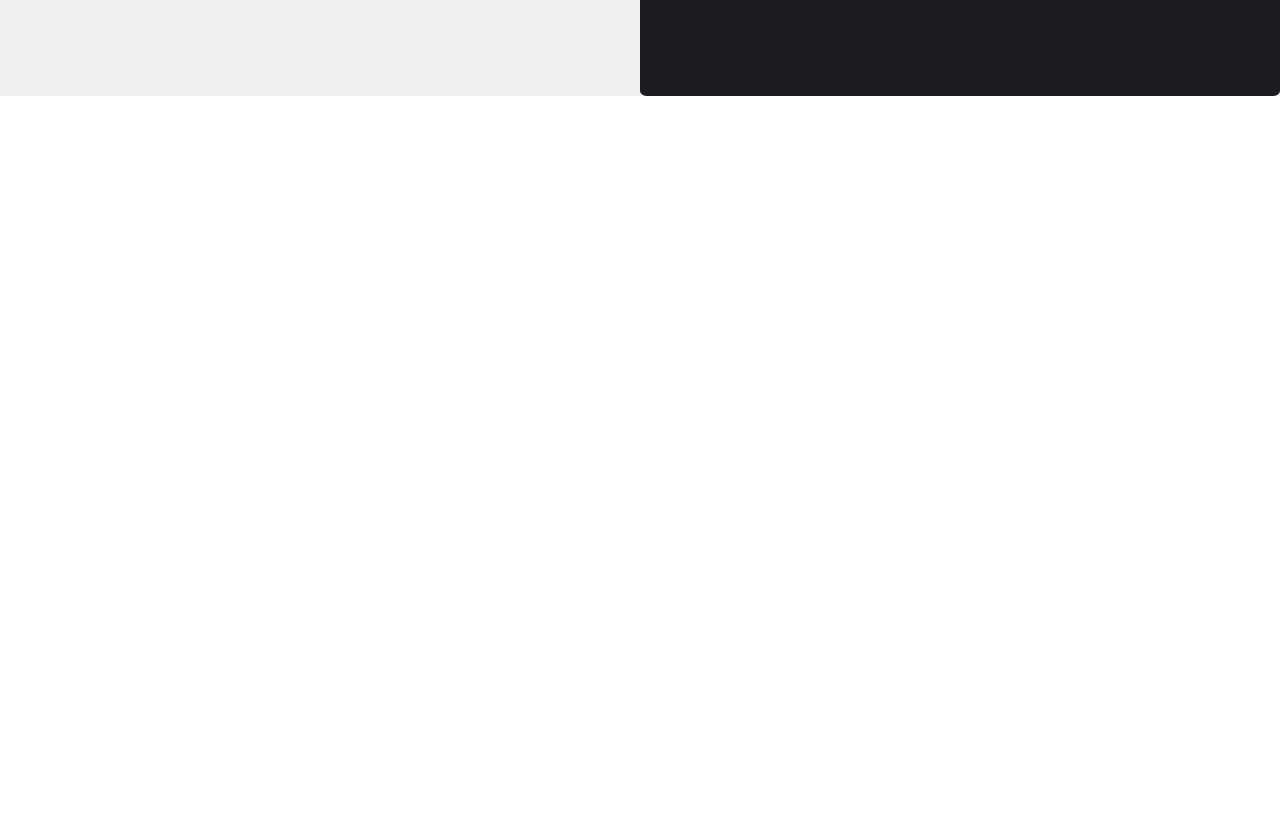
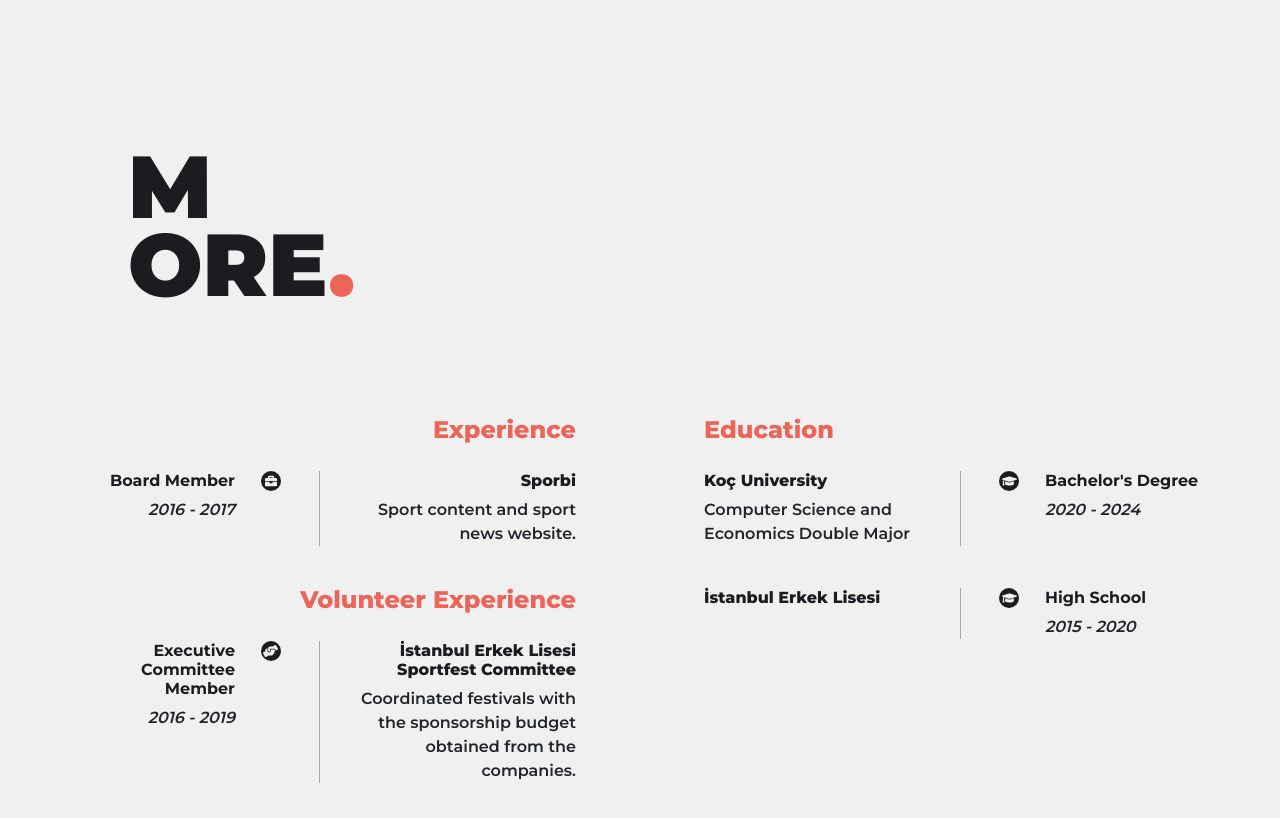
Before and after one commit to bora-bayraktar/portfolio, a React (Create React App) app: page / in a window 1280 px wide. Shown: the part 1664-2482 px from the top of the page. Before the commit the page ends 1760 px from the top, so only its background shows below. Built offline with nearby package versions, Linux system fonts and the light colour scheme.

Commit message:
Finish more page

```diff
--- a/src/App.js
+++ b/src/App.js
@@ -2,6 +2,7 @@ import React, { Component } from "react";
 import Header from "./components/Header";
 import About from "./components/About";
 import Frame from "./components/Frame";
+import More from "./components/More";
 
 class App extends Component {
     render() {
@@ -10,6 +11,7 @@ class App extends Component {
                 <Frame />
                 <Header />
                 <About />
+                <More />
             </div>
         );
     }
--- /dev/null
+++ b/src/components/Education.js
@@ -0,0 +1,42 @@
+import React, { Component } from "react";
+import { FontAwesomeIcon } from "@fortawesome/react-fontawesome";
+import { faGraduationCap } from "@fortawesome/free-solid-svg-icons";
+
+class Education extends Component {
+    render() {
+        return (
+            <div className="info-class education">
+                <h4>Education</h4>
+                <div className="info-class-container">
+                    <div className="info-content">
+                        <h6>Koç University</h6>
+                        <p>Computer Science and Economics Double Major</p>
+                    </div>
+                    <div className="vl"></div>
+                    <div className="info-icon">
+                        <FontAwesomeIcon icon={faGraduationCap} />
+                    </div>
+                    <div className="info-kind">
+                        <h6>Bachelor's Degree</h6>
+                        <p>2020 - 2024</p>
+                    </div>
+                </div>
+                <div className="info-class-container">
+                    <div className="info-content">
+                        <h6>İstanbul Erkek Lisesi</h6>
+                    </div>
+                    <div className="vl"></div>
+                    <div className="info-icon">
+                        <FontAwesomeIcon icon={faGraduationCap} />
+                    </div>
+                    <div className="info-kind">
+                        <h6>High School</h6>
+                        <p>2015 - 2020</p>
+                    </div>
+                </div>
+            </div>
+        );
+    }
+}
+
+export default Education;
--- /dev/null
+++ b/src/components/Experience.js
@@ -0,0 +1,47 @@
+import React, { Component } from "react";
+import { FontAwesomeIcon } from "@fortawesome/react-fontawesome";
+import { faBriefcase, faHandsHelping } from "@fortawesome/free-solid-svg-icons";
+
+class Experience extends Component {
+    render() {
+        return (
+            <div className="info-class experience">
+                <h4>Experience</h4>
+                <div className="info-class-container">
+                    <div className="info-kind">
+                        <h6>Board Member</h6>
+                        <p>2016 - 2017</p>
+                    </div>
+                    <div className="info-icon">
+                        <FontAwesomeIcon icon={faBriefcase} />
+                    </div>
+                    <div className="vl"></div>
+                    <div className="info-content">
+                        <h6>Sporbi</h6>
+                        <p>Sport content and sport news website.</p>
+                    </div>
+                </div>
+                <h4>Volunteer Experience</h4>
+                <div className="info-class-container">
+                    <div className="info-kind">
+                        <h6>Executive Committee Member</h6>
+                        <p>2016 - 2019</p>
+                    </div>
+                    <div className="info-icon">
+                        <FontAwesomeIcon icon={faHandsHelping} />
+                    </div>
+                    <div className="vl"></div>
+                    <div className="info-content">
+                        <h6>İstanbul Erkek Lisesi Sportfest Committee</h6>
+                        <p>
+                            Coordinated festivals with the sponsorship budget
+                            obtained from the companies.
+                        </p>
+                    </div>
+                </div>
+            </div>
+        );
+    }
+}
+
+export default Experience;
--- /dev/null
+++ b/src/components/More.js
@@ -0,0 +1,24 @@
+import React, { Component } from "react";
+import Education from "./Education";
+import Experience from "./Experience";
+
+class More extends Component {
+    render() {
+        return (
+            <div className="more">
+                <div className="more-header">
+                    <h1>M</h1>
+                    <h1>
+                        ORE<span style={{ color: "rgb(237, 100, 89)" }}>.</span>
+                    </h1>
+                </div>
+                <div className="experience-education">
+                    <Experience />
+                    <Education />
+                </div>
+            </div>
+        );
+    }
+}
+
+export default More;
--- a/src/css/index.css
+++ b/src/css/index.css
@@ -172,7 +172,7 @@ body {
 
 .about-header {
     position: absolute;
-    top: 15vh;
+    top: 7vh;
     left: 10vw;
 }
 
@@ -185,7 +185,7 @@ body {
 
 .introduction {
     left: 10vw;
-    top: 50vh;
+    top: 37vh;
     position: absolute;
     width: 30vw;
 }
@@ -199,7 +199,7 @@ body {
     margin-top: 4vh;
     font: 1.2vmax "Montserrat";
     color: rgb(125, 125, 125);
-    font-weight: 600;
+    font-weight: 500;
     line-height: 2.9vh;
 }
 
@@ -212,7 +212,7 @@ body {
     width: 25vmin;
     position: absolute;
     right: 15vw;
-    top: 15vh;
+    top: 7vh;
     transition: 0.2s ease-in-out;
     border: 5px solid var(--favcolor);
     border-radius: 50%;
@@ -229,7 +229,7 @@ body {
     border-radius: 1%;
     position: absolute;
     right: 0;
-    top: 50vh;
+    top: 37vh;
 
     display: grid;
     grid-template-columns: repeat(2, 1fr);
@@ -239,13 +239,13 @@ body {
 
 .skills div h3 {
     font: 1.1em "Montserrat";
-    color: var(--favcolor);
+    color: rgb(240, 240, 240);
     line-height: 4vh;
 }
 
 .skills div p {
-    font: 0.9em "Montserrat";
-    color: rgb(240, 240, 240);
+    font: 0.95em "Montserrat";
+    color: rgb(90, 90, 90);
 }
 
 .programming,
@@ -309,18 +309,18 @@ body {
 
 @media screen and (max-width: 605px) {
     .about-header {
-        top: 10vh;
+        top: 6vh;
     }
 
     .about img {
         position: absolute;
         right: 15vw;
-        top: 10vh;
+        top: 6vh;
         border: 3px solid var(--favcolor);
     }
 
     .introduction {
-        top: 27vh;
+        top: 23vh;
         left: 10vw;
         width: 80%;
     }
@@ -350,11 +350,12 @@ body {
 
     .display-resume {
         top: 37vh;
-        right: 30vw;
+        width: 100%;
+        text-align: center;
     }
 
     .skills {
-        top: 76vh;
+        top: 72vh;
         width: 100%;
         border-radius: 0%;
         height: 50vh;
@@ -386,3 +387,137 @@ body {
 }
 
 /*----------------- EXPERIENCE & EDUCATION -----------------*/
+
+.more {
+    position: relative;
+    background-color: rgb(240, 240, 240);
+    height: 100vh;
+}
+
+.more-header {
+    position: absolute;
+    left: 10vw;
+    top: 7vh;
+}
+
+.more-header h1 {
+    font: 11vmin "Montserrat";
+    color: var(--black);
+    font-weight: 900;
+    line-height: 0.8em;
+}
+
+.experience-education {
+    position: inherit;
+    top: 40vmin;
+    display: flex;
+    gap: 10vw;
+    justify-content: center;
+    font-family: "Montserrat", sans-serif;
+}
+
+.info-class {
+    width: 40vw;
+}
+
+.info-class h4 {
+    font-weight: 700;
+    color: var(--favcolor);
+    margin-bottom: 3vh;
+}
+
+.info-class h6 {
+    color: var(--black);
+}
+
+.info-content h6 {
+    font-weight: 700;
+}
+
+.info-kind h6 {
+    font-weight: 600;
+}
+
+.info-kind p {
+    font-style: italic;
+}
+
+.info-class p {
+    margin-bottom: 5vh;
+}
+
+.info-class-container {
+    display: inline-flex;
+}
+
+.experience {
+    text-align: right;
+}
+
+.education {
+    text-align: left;
+}
+
+.experience .info-class-container {
+    text-align: right;
+}
+
+.education .info-class-container {
+    text-align: left;
+}
+
+.info-kind {
+    width: 12vw;
+}
+
+.info-icon {
+    width: 2.5vmin;
+    height: 2.5vmin;
+    font-size: 1.5vmin;
+
+    display: flex;
+    justify-content: center;
+    align-items: center;
+    color: rgb(240, 240, 240);
+    background-color: var(--black);
+    border-radius: 50%;
+}
+
+.info-content {
+    width: 20vw;
+}
+
+.education .info-class-container .info-content {
+    text-align: left;
+    padding-right: 2vw;
+}
+
+.education .info-class-container .info-icon {
+    text-align: center;
+    margin-left: 3vw;
+}
+
+.education .info-class-container .info-kind {
+    text-align: left;
+    margin-left: 2vw;
+}
+
+.experience .info-class-container .info-content {
+    text-align: right;
+    padding-left: 2vw;
+}
+
+.experience .info-class-container .info-icon {
+    text-align: center;
+    margin-right: 3vw;
+}
+
+.experience .info-class-container .info-kind {
+    text-align: right;
+    margin-right: 2vw;
+}
+
+.vl {
+    border-left: 0.1vw solid rgba(0, 0, 0, 0.3);
+    margin-bottom: 5vh;
+}
```
